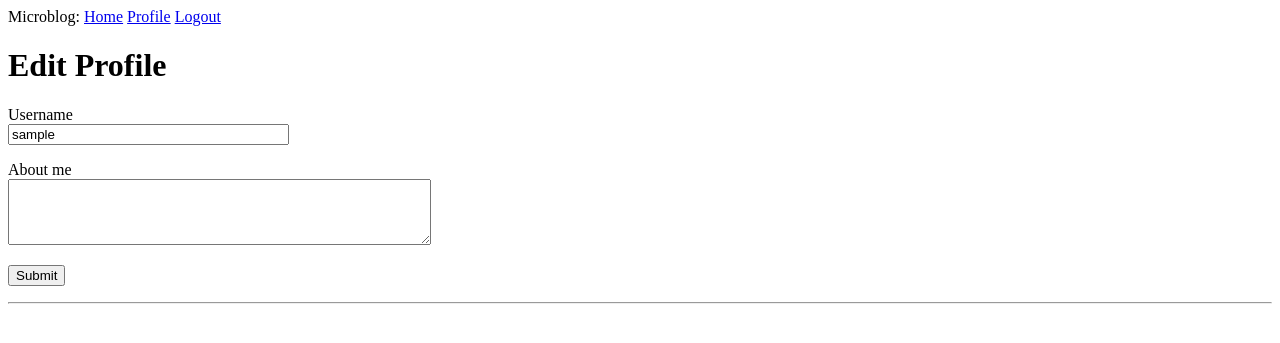
After one commit to adrianpothuaud/microblog-a-flask-starter, a Flask app: page /edit_profile in a window 1280 px wide. The commit adds this page. Shown: the top 343 px of the page. Run offline with Flask 3, Linux system fonts and the light colour scheme; the visitor is signed in with stand-in values (Sample User, id 1); data comes from the database, SQL or seed files in the repository.

Commit message:
add edit profile

```diff
--- a/app/forms.py
+++ b/app/forms.py
@@ -1,6 +1,6 @@
 from flask_wtf import FlaskForm
-from wtforms import BooleanField, PasswordField, StringField, SubmitField
-from wtforms.validators import DataRequired, Email, EqualTo, ValidationError
+from wtforms import BooleanField, PasswordField, StringField, SubmitField, TextAreaField
+from wtforms.validators import DataRequired, Email, EqualTo, Length, ValidationError
 
 from app.models import User
 
@@ -28,3 +28,9 @@ class RegistrationForm(FlaskForm):
         user = User.query.filter_by(email=email.data).first()
         if user is not None:
             raise ValidationError("Please use a different email address.")
+
+
+class EditProfileForm(FlaskForm):
+    username = StringField("Username", validators=[DataRequired()])
+    about_me = TextAreaField("About me", validators=[Length(min=0, max=140)])
+    submit = SubmitField("Submit")
--- a/app/routes.py
+++ b/app/routes.py
@@ -1,10 +1,18 @@
+from datetime import datetime
 from flask import flash, redirect, render_template, request, url_for
 from flask_login import current_user, login_required, login_user, logout_user
 from werkzeug.urls import url_parse
 
 from app import app, db
-from app.forms import LoginForm, RegistrationForm
+from app.forms import EditProfileForm, LoginForm, RegistrationForm
 from app.models import User
+
+
+@app.before_request
+def before_request():
+    if current_user.is_authenticated:
+        current_user.last_seen = datetime.utcnow()
+        db.session.commit()
 
 
 @app.route("/")
@@ -71,3 +79,19 @@ def user(username):
         {"author": {"username": user.username}, "body": "The Avengers movie was so cool!"},
     ]
     return render_template("pages/user.html", posts=user_posts_mock, user=user)
+
+
+@app.route("/edit_profile", methods=["GET", "POST"])
+@login_required
+def edit_profile():
+    form = EditProfileForm()
+    if form.validate_on_submit():
+        current_user.username = form.username.data
+        current_user.about_me = form.about_me.data
+        db.session.commit()
+        flash("Your changes have been saved.")
+        return redirect(url_for("edit_profile"))
+    elif request.method == "GET":
+        form.username.data = current_user.username
+        form.about_me.data = current_user.about_me
+    return render_template("pages/edit_profile.html", title="Edit Profile", form=form)
--- /dev/null
+++ b/app/templates/pages/edit_profile.html
@@ -0,0 +1,23 @@
+{% extends "layouts/base.html" %}
+
+{% block main %}
+<h1>Edit Profile</h1>
+<form action="" method="post">
+    {{ form.hidden_tag() }}
+    <p>
+        {{ form.username.label }}<br>
+        {{ form.username(size=32) }}<br>
+        {% for error in form.username.errors %}
+        <span style="color: red;">[{{ error }}]</span>
+        {% endfor %}
+    </p>
+    <p>
+        {{ form.about_me.label }}<br>
+        {{ form.about_me(cols=50, rows=4) }}<br>
+        {% for error in form.about_me.errors %}
+        <span style="color: red;">[{{ error }}]</span>
+        {% endfor %}
+    </p>
+    <p>{{ form.submit() }}</p>
+</form>
+{% endblock %}
```
Also changed, not shown: app/templates/pages/user.html (+7 -2 lines).
